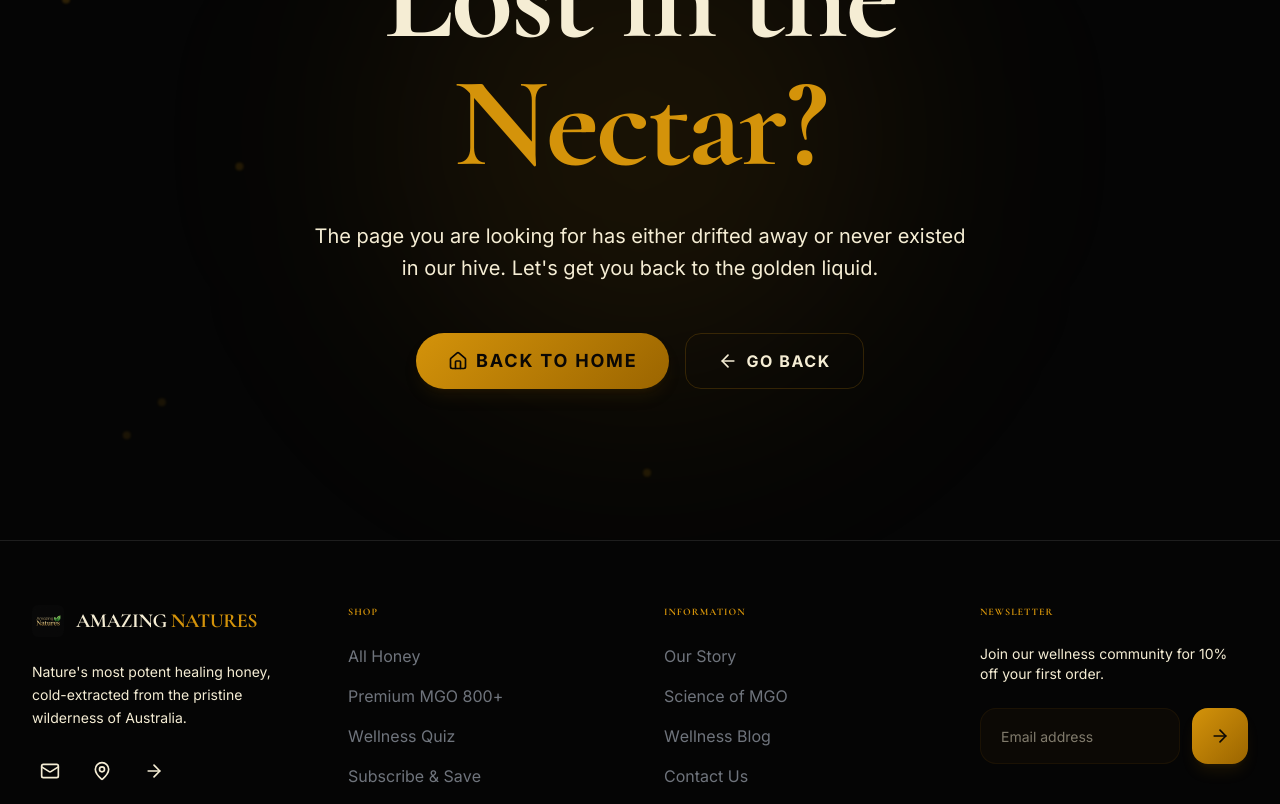
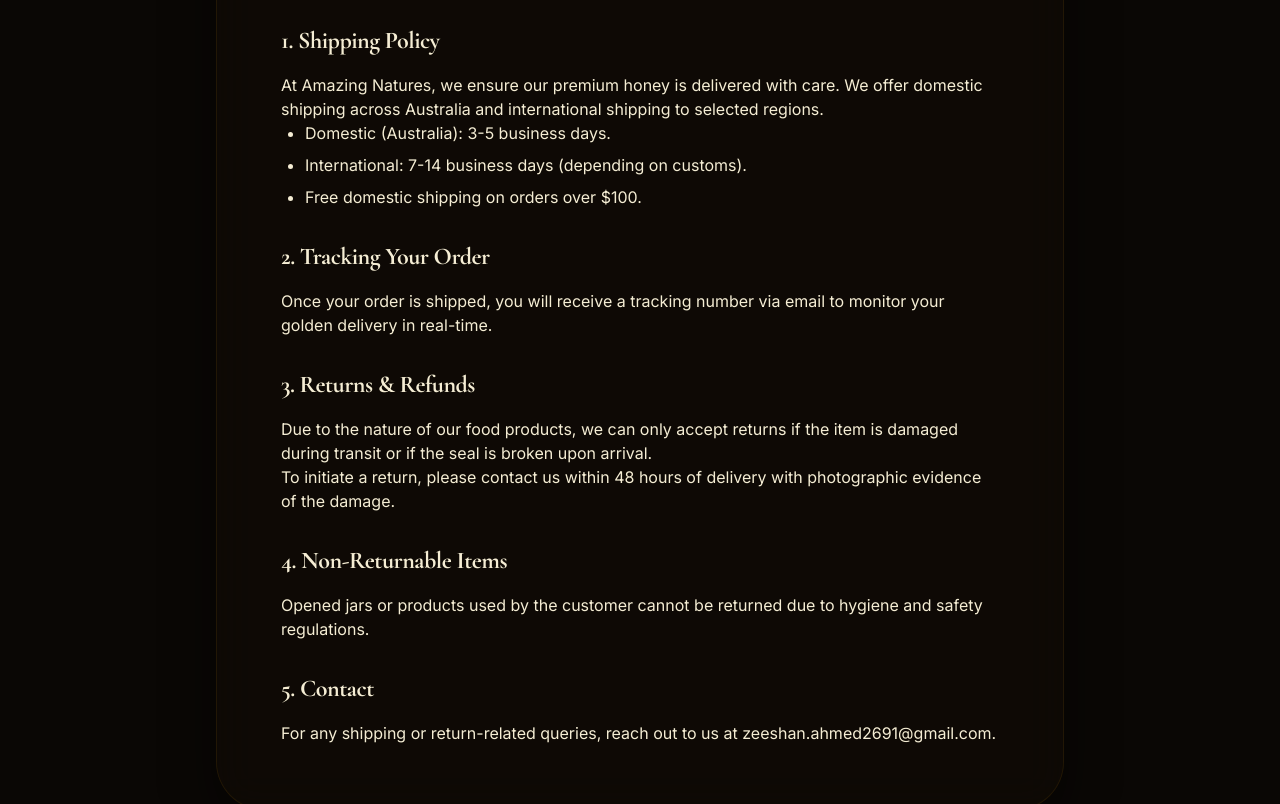
Before and after one commit to heyabdullah958-dot/Real-project-honey, a Next.js app: page /shipping-policy in a window 1280 px wide. Before the commit this address had no page. Shown: the part 340-1144 px from the top of the page. Built offline with nearby package versions, Linux system fonts and the light colour scheme.

Commit message:
chore: update footer, metadata, and add shipping policy

```diff
--- a/src/app/layout.tsx
+++ b/src/app/layout.tsx
@@ -28,7 +28,7 @@
 });
 
 export const metadata: Metadata = {
-  metadataBase: new URL("https://amazingnatures.com.au"),
+  metadataBase: new URL("https://amazing-natures-beta.vercel.app"),
   title: {
     default: "Amazing Natures | Premium Australian Manuka Honey",
     template: "%s | Amazing Natures"
@@ -46,7 +46,7 @@
   openGraph: {
     type: "website",
     locale: "en_AU",
-    url: "https://amazingnatures.com.au",
+    url: "https://amazing-natures-beta.vercel.app",
     siteName: "Amazing Natures",
     title: "Amazing Natures | Premium Australian Manuka Honey",
     description: "Nature's purity, bottled in gold. Premium cold-extracted Australian Manuka.",
--- /dev/null
+++ b/src/app/shipping-policy/page.tsx
@@ -0,0 +1,64 @@
+"use client";
+
+import { motion } from "framer-motion";
+
+export default function ShippingPolicyPage() {
+  return (
+    <div className="py-32 px-6 max-w-4xl mx-auto min-h-screen">
+      <motion.div
+        initial={{ opacity: 0, y: 20 }}
+        animate={{ opacity: 1, y: 0 }}
+        className="glass-panel p-8 md:p-16 rounded-[3rem] border-amber-500/10"
+      >
+        <h1 className="text-4xl md:text-6xl font-display font-bold text-text-primary mb-8 text-center">
+          Shipping & <span className="text-amber-500">Returns</span>
+        </h1>
+
+        <div className="prose prose-invert prose-amber max-w-none space-y-8 text-text-muted">
+          <section>
+            <h2 className="text-2xl font-bold text-text-primary mb-4">1. Shipping Policy</h2>
+            <p>
+              At Amazing Natures, we ensure our premium honey is delivered with care. We offer domestic shipping across Australia and international shipping to selected regions.
+            </p>
+            <ul className="list-disc pl-6 space-y-2">
+              <li>Domestic (Australia): 3-5 business days.</li>
+              <li>International: 7-14 business days (depending on customs).</li>
+              <li>Free domestic shipping on orders over $100.</li>
+            </ul>
+          </section>
+
+          <section>
+            <h2 className="text-2xl font-bold text-text-primary mb-4">2. Tracking Your Order</h2>
+            <p>
+              Once your order is shipped, you will receive a tracking number via email to monitor your golden delivery in real-time.
+            </p>
+          </section>
+
+          <section>
+            <h2 className="text-2xl font-bold text-text-primary mb-4">3. Returns & Refunds</h2>
+            <p>
+              Due to the nature of our food products, we can only accept returns if the item is damaged during transit or if the seal is broken upon arrival.
+            </p>
+            <p>
+              To initiate a return, please contact us within 48 hours of delivery with photographic evidence of the damage.
+            </p>
+          </section>
+
+          <section>
+            <h2 className="text-2xl font-bold text-text-primary mb-4">4. Non-Returnable Items</h2>
+            <p>
+              Opened jars or products used by the customer cannot be returned due to hygiene and safety regulations.
+            </p>
+          </section>
+
+          <section>
+            <h2 className="text-2xl font-bold text-text-primary mb-4">5. Contact</h2>
+            <p>
+              For any shipping or return-related queries, reach out to us at zeeshan.ahmed2691@gmail.com.
+            </p>
+          </section>
+        </div>
+      </motion.div>
+    </div>
+  );
+}
--- a/src/components/layout/footer.tsx
+++ b/src/components/layout/footer.tsx
@@ -172,9 +172,9 @@
           &copy; {currentYear} AMAZING NATURES. PROUDLY AUSTRALIAN MADE.
         </p>
         <div className="flex flex-wrap justify-center gap-x-8 gap-y-4">
-          <AnimatedLink href="/policies/privacy">Privacy Policy</AnimatedLink>
-          <AnimatedLink href="/policies/shipping">Shipping & Returns</AnimatedLink>
-          <AnimatedLink href="/policies/terms">Terms of Service</AnimatedLink>
+          <AnimatedLink href="/privacy-policy">Privacy Policy</AnimatedLink>
+          <AnimatedLink href="/shipping-policy">Shipping & Returns</AnimatedLink>
+          <AnimatedLink href="/terms-of-service">Terms of Service</AnimatedLink>
         </div>
       </div>
     </footer>
```
